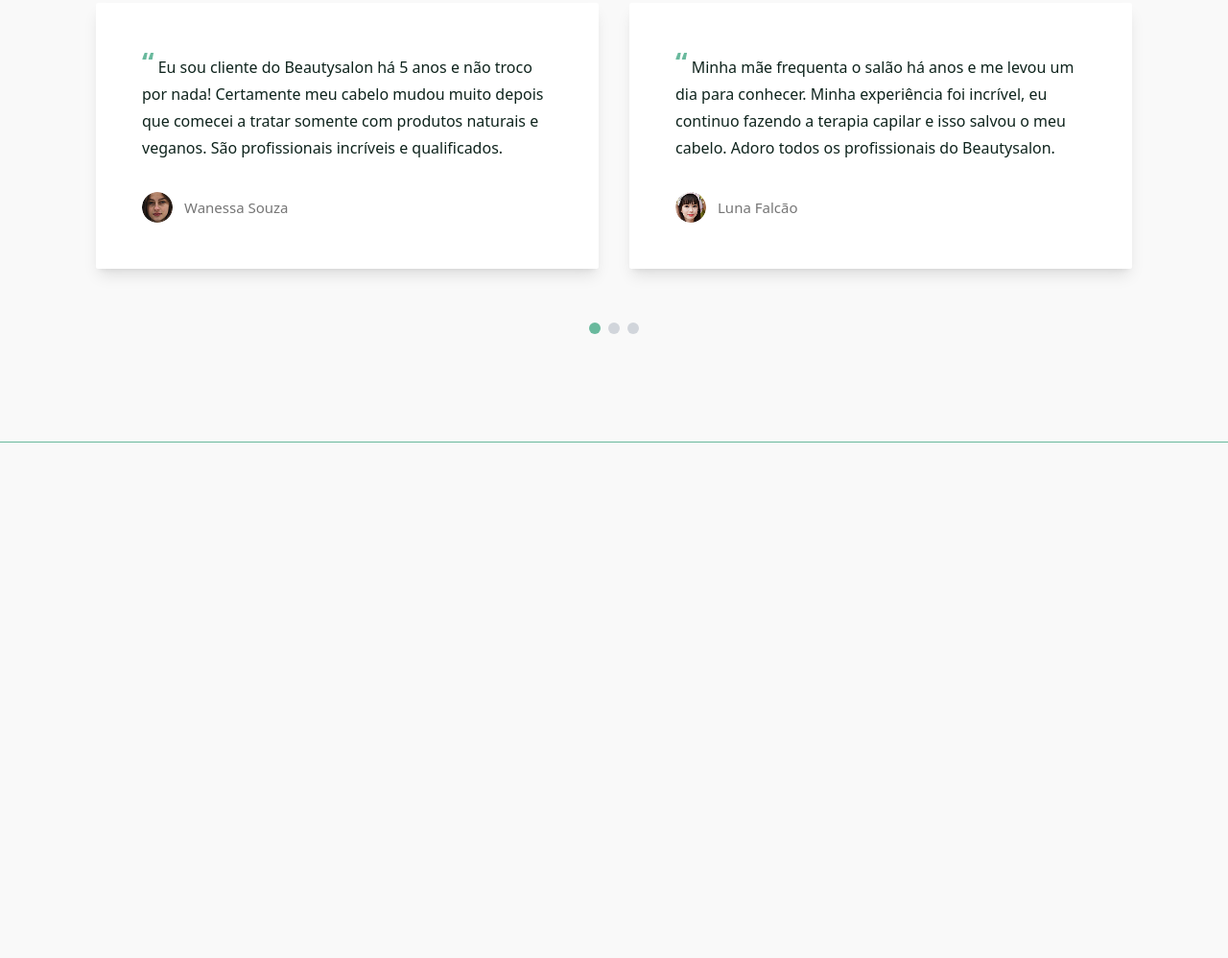
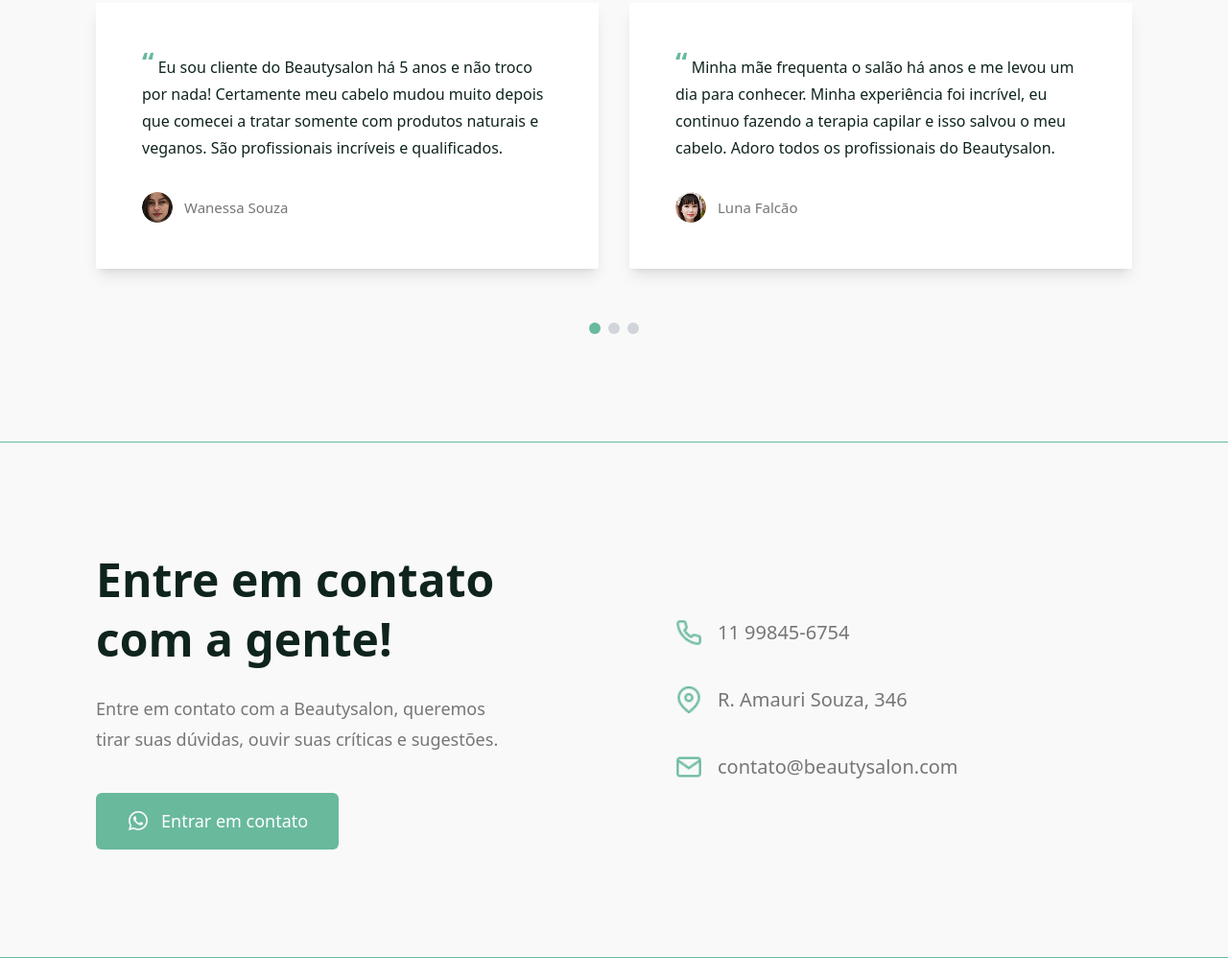
Before and after one commit to ismatovbenya2-droid/tailwind-3, a website: page index.html in a window 1280 px wide. Shown: the part 2763-3761 px from the top of the page at 96% size. Before the commit the page ends 3224 px from the top, so only its background shows below. Drawn offline with nearby package versions, Linux system fonts and the light colour scheme.

Commit message:
section 4

```diff
--- a/index.html
+++ b/index.html
@@ -235,5 +235,83 @@
 
   </div>
 </section>
+
+
+<section class="border-b border-[#69B99D] bg-[#F9F9F9]">
+  <div class="max-w-[1120px] mx-auto px-5 py-20 md:py-28">
+
+    <div class="grid grid-cols-1 md:grid-cols-2 gap-16 md:gap-32 items-center">
+
+
+
+      <div>
+
+        <h2 class="text-[32px] md:text-[48px] font-bold text-[#0F241D] leading-[1.3] mb-6">
+          Entre em contato com a gente!
+        </h2>
+
+        <p class="text-[#767676] text-[18px] md:text-[18px] leading-8 max-w-[420px] mb-10">
+          Entre em contato com a Beautysalon, queremos tirar suas dúvidas,
+          ouvir suas críticas e sugestões.
+        </p>
+
+        <button class="bg-[#69B99D] text-white rounded-md px-8 py-4 flex items-center gap-3 text-[18px] font-medium">
+          <img
+            src="img/9.png"
+            alt="whatsapp"
+            class="w-6 h-6"
+          >
+
+          Entrar em contato
+        </button>
+
+      </div>
+
+
+
+      <div class="space-y-10">
+
+        <div class="flex items-center gap-4">
+          <img
+            src="img/10.png"
+            alt="phone"
+            class="w-7"
+          >
+
+          <span class="text-[#767676] text-[20px]">
+            11 99845-6754
+          </span>
+        </div>
+
+        <div class="flex items-center gap-4">
+          <img
+            src="img/11.png"
+            alt="location"
+            class="w-7"
+          >
+
+          <span class="text-[#767676] text-[20px]">
+            R. Amauri Souza, 346
+          </span>
+        </div>
+
+        <div class="flex items-center gap-4">
+          <img
+            src="img/12.png"
+            alt="email"
+            class="w-7"
+          >
+
+          <span class="text-[#767676] text-[20px]">
+            contato@beautysalon.com
+          </span>
+        </div>
+
+      </div>
+
+    </div>
+
+  </div>
+</section>
 </body>
 </html>
```
Also changed, not shown: img/10.png (added), img/11.png (added), img/12.png (added), img/9.png (added), src/output.css, 1 other file.
